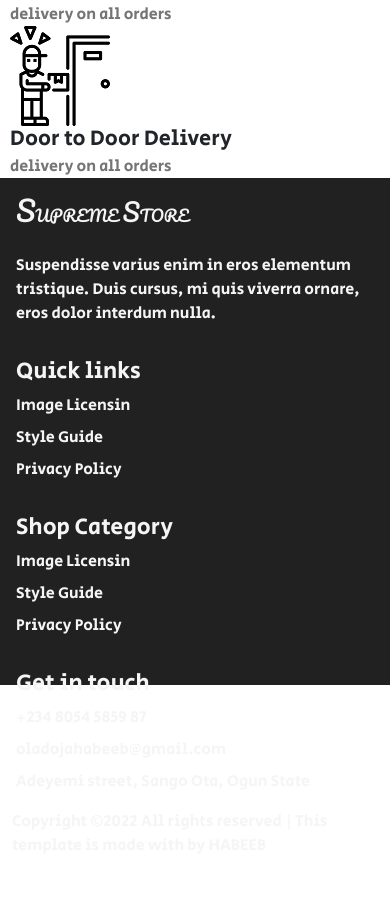
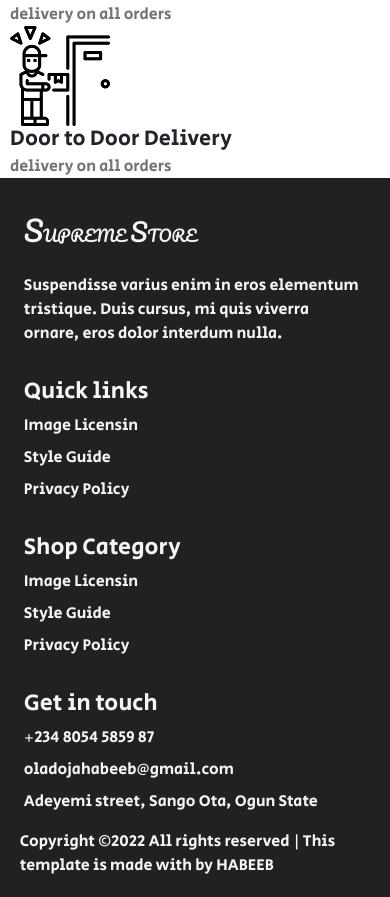
Before and after one commit to Fun-Fact-tv/supremestore, a plain HTML site: page index.html in a window 390 px wide. Shown: the part 4777-5674 px from the top of the page. Before the commit the page ends 5635 px from the top, so only its background shows below. Drawn offline with nearby package versions, Linux system fonts and the light colour scheme; a web font is replaced by a local one.

Commit message:
made changes

```diff
--- a/static/css/style.css
+++ b/static/css/style.css
@@ -247,7 +247,8 @@ body{
     height: fit-content;
     max-height: fit-content;
     width: 100%;
-    margin: 20px 0
+    margin: 20px 0;
+    margin-top: 10%;
   }
 }
 
@@ -276,3 +277,15 @@ footer{
 footer a{
   color: whitesmoke;
 }
+
+@media (max-width:500px) {
+  footer{
+    color: whitesmoke;
+    background-color: var(--text-icon-color);
+    height: fit-content;
+    max-height: fit-content;
+    width: 100% !important;
+    padding: 5% 2% !important;
+
+  }
+}
```
